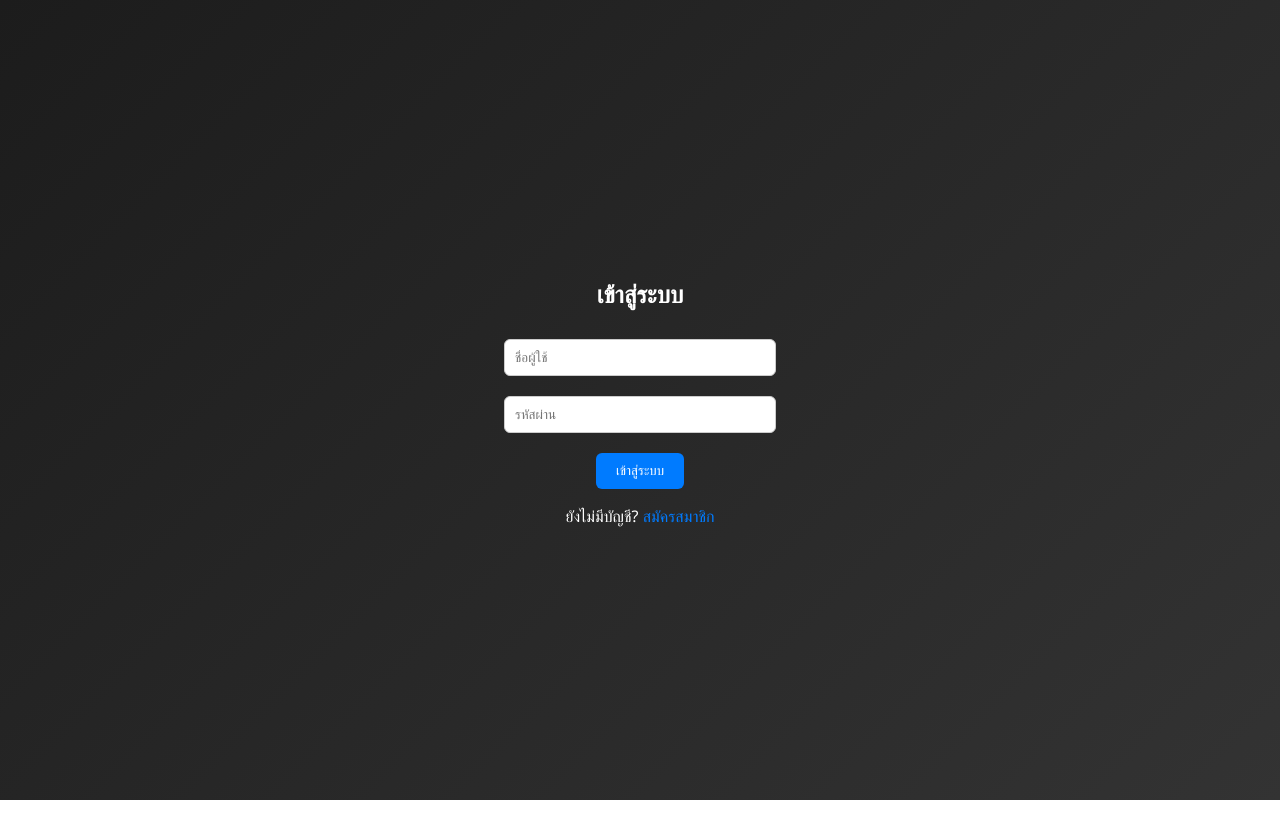
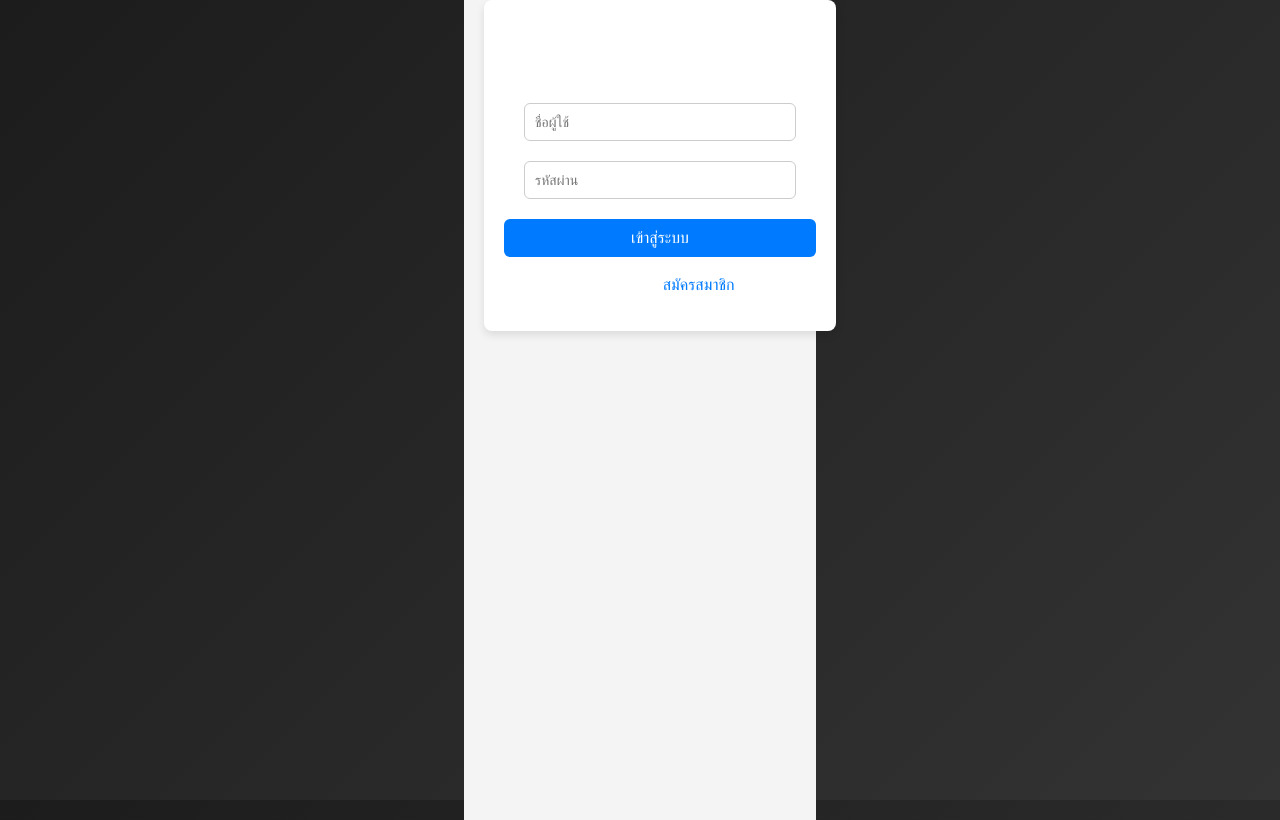
Before and after one commit to gardoffwhite/nagegacha, a React (Create React App) app: page / in a window 1280 px wide. Built offline with nearby package versions, Linux system fonts and the light colour scheme.

Commit message:
Update App.css

```diff
--- a/src/App.css
+++ b/src/App.css
@@ -2,6 +2,8 @@
   font-family: 'Segoe UI', sans-serif;
   padding: 20px;
   text-align: center;
+  background-color: #f4f4f4;
+  min-height: 100vh;
 }
 
 .auth-container, .admin-container, .dashboard-container {
@@ -9,6 +11,12 @@
   flex-direction: column;
   align-items: center;
   padding: 20px;
+  background-color: #fff;
+  border-radius: 8px;
+  box-shadow: 0 4px 8px rgba(0, 0, 0, 0.1);
+  width: 100%;
+  max-width: 400px;
+  margin: 0 auto;
 }
 
 .input-field {
@@ -17,6 +25,7 @@
   width: 250px;
   border: 1px solid #ccc;
   border-radius: 6px;
+  font-size: 14px;
 }
 
 .btn {
@@ -27,6 +36,8 @@
   border: none;
   border-radius: 6px;
   cursor: pointer;
+  font-size: 16px;
+  width: 100%;
 }
 
 .btn:hover {
@@ -46,12 +57,14 @@
 .token-display {
   margin-bottom: 10px;
   font-weight: bold;
+  font-size: 18px;
 }
 
 .item-name {
   font-size: 22px;
   font-weight: bold;
   margin-top: 20px;
+  color: #4CAF50;
 }
 
 .character-name {
@@ -104,11 +117,13 @@
   margin-top: 20px;
   width: 80%;
   border-collapse: collapse;
+  margin-bottom: 20px;
 }
 
 .history-table th, .history-table td {
   padding: 10px;
   border: 1px solid #ddd;
+  text-align: center;
 }
 
 .history-table th {
@@ -118,3 +133,21 @@
 .history-table tr:nth-child(even) {
   background-color: #f9f9f9;
 }
+
+.btn-logout {
+  background-color: #f44336;
+  color: white;
+  border-radius: 6px;
+  padding: 10px 20px;
+  margin-top: 20px;
+}
+
+.btn-logout:hover {
+  background-color: #d32f2f;
+}
+
+@media (max-width: 768px) {
+  .input-field, .btn {
+    width: 80%;
+  }
+}
```
